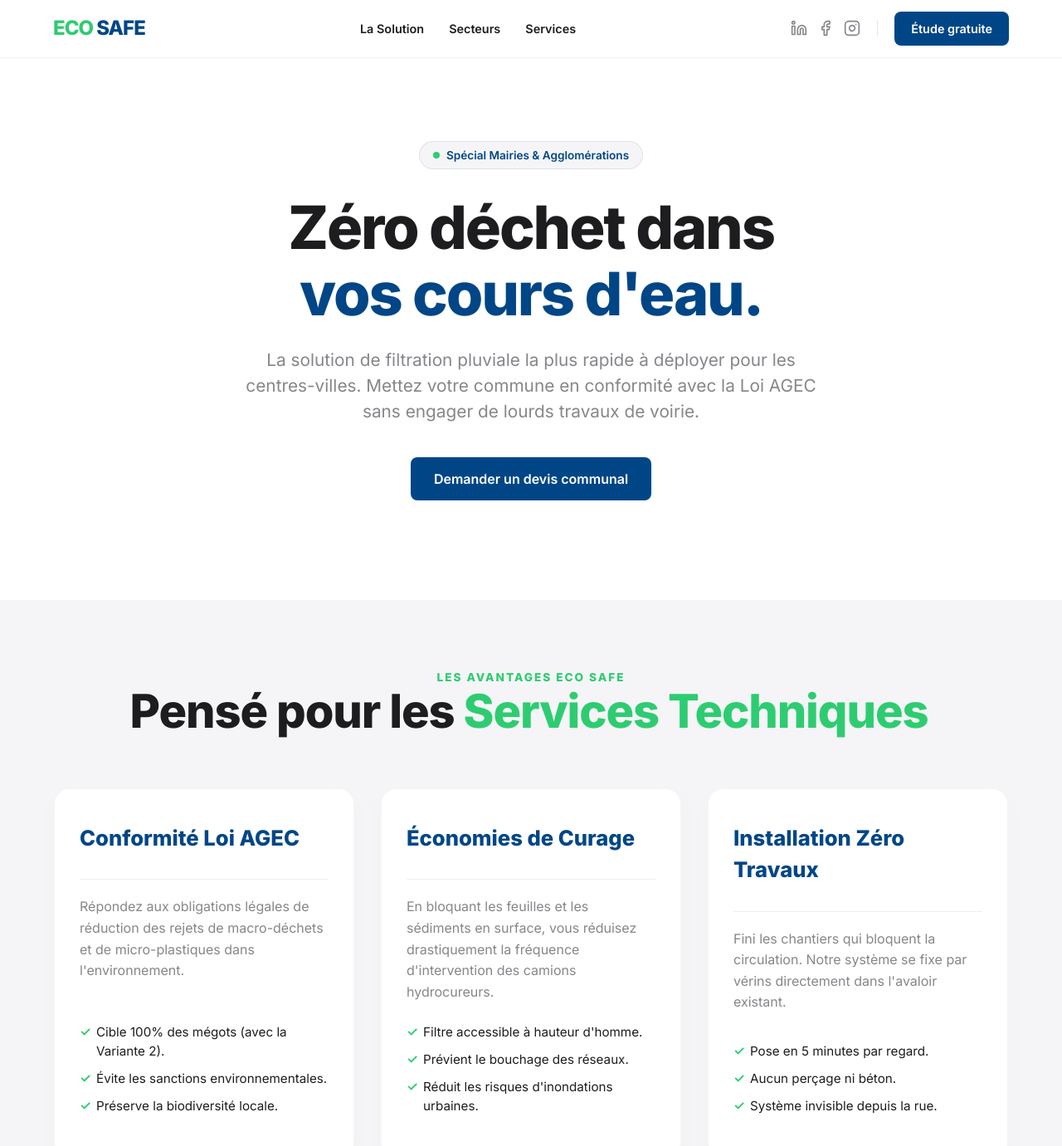
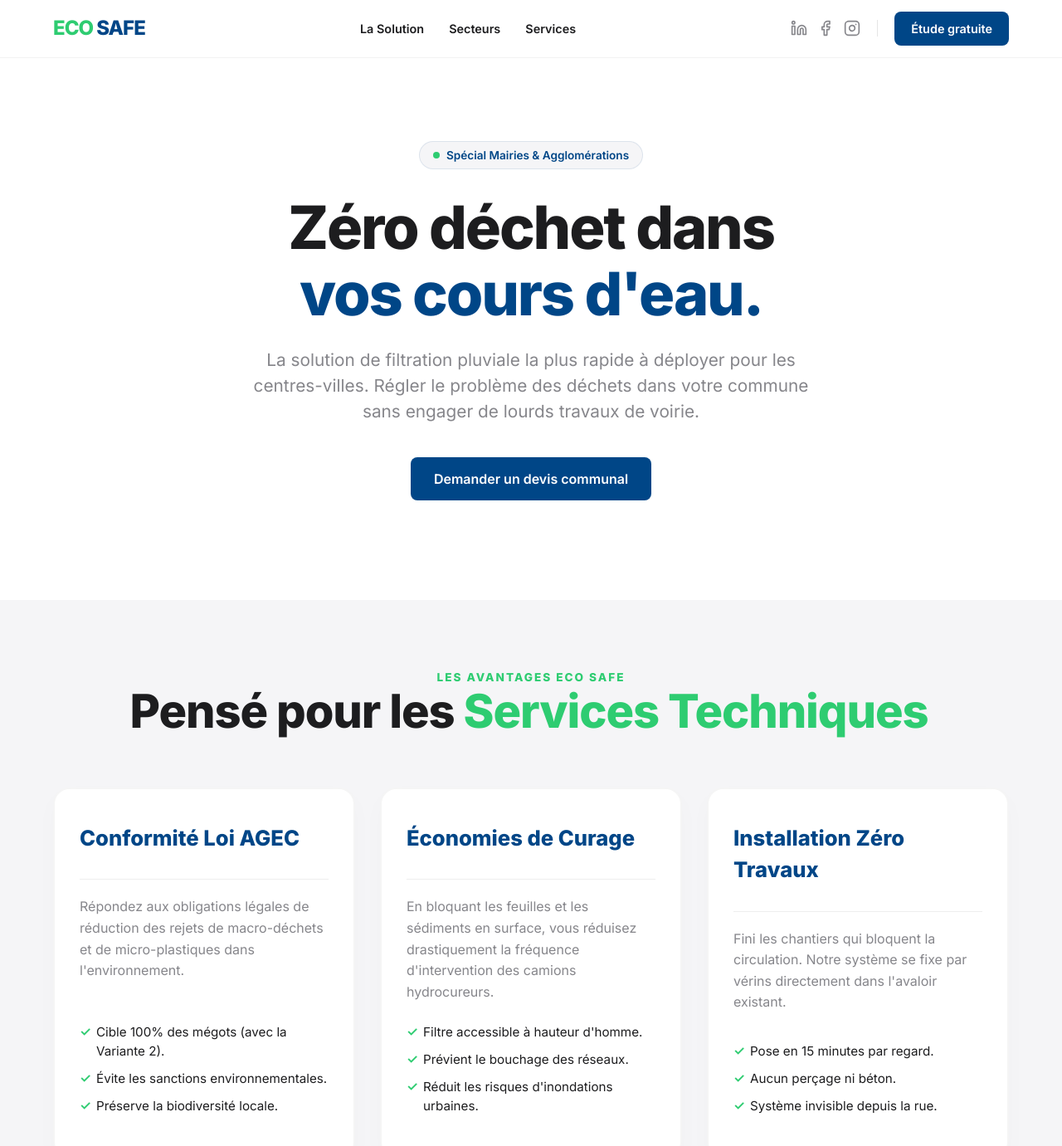
Before and after one commit to DuvalDVL/ecosafe, a Jekyll site: the page built from secteurs/collectivites/index.html, in a window 1280 px wide and 1400 px high. Shown: the top 1381 px of the window at 83% size. Built offline with Jekyll 4.4.1, drawn with Linux system fonts in a browser that asks for light colours; some of the changed text lies outside the part shown.

Commit message:
Update index.html

```diff
--- a/secteurs/collectivites/index.html
+++ b/secteurs/collectivites/index.html
@@ -9,7 +9,7 @@ description: "Mettez votre commune en conformité avec la loi AGEC. Découvrez l
     <div class="badge-law"><span class="dot"></span> Spécial Mairies & Agglomérations</div>
     <h1 class="hero-title">Zéro déchet dans <br><span class="text-blue">vos cours d'eau.</span></h1>
     <p class="hero-subtitle">
-      La solution de filtration pluviale la plus rapide à déployer pour les centres-villes. Mettez votre commune en conformité avec la Loi AGEC sans engager de lourds travaux de voirie.
+      La solution de filtration pluviale la plus rapide à déployer pour les centres-villes. Régler le problème des déchets dans votre commune sans engager de lourds travaux de voirie.
     </p>
     <div class="hero-cta-group justify-center">
       <a href="{{ site.baseurl }}/contact/" class="btn btn-primary">Demander un devis communal</a>
@@ -56,7 +56,7 @@ description: "Mettez votre commune en conformité avec la loi AGEC. Découvrez l
         </div>
         <p class="variant-desc">Fini les chantiers qui bloquent la circulation. Notre système se fixe par vérins directement dans l'avaloir existant.</p>
         <ul class="variant-specs">
-          <li>Pose en 5 minutes par regard.</li>
+          <li>Pose en 15 minutes par regard.</li>
           <li>Aucun perçage ni béton.</li>
           <li>Système invisible depuis la rue.</li>
         </ul>
@@ -72,7 +72,7 @@ description: "Mettez votre commune en conformité avec la loi AGEC. Découvrez l
 
       <div class="content-side" style="flex: 1;">
         <span class="step-label">Déléguez l'entretien</span>
-        <h2 style="font-size: 2.5rem; color: var(--eco-blue); margin-bottom: 20px; line-height: 1.1;">Le "Rapport de Pesée", <br>votre atout communication.</h2>
+        <h2 style="font-size: 2.5rem; color: var(--eco-blue); margin-bottom: 20px; line-height: 1.1;">Le "Rapport de déchets collectés", <br>votre atout communication.</h2>
         <p style="font-size: 1.1rem; color: var(--text-muted); margin-bottom: 20px;">
           Nous savons que les équipes techniques municipales sont déjà surchargées. C'est pourquoi Eco Safe propose un <strong>contrat d'entretien clé en main</strong>.
         </p>
```
